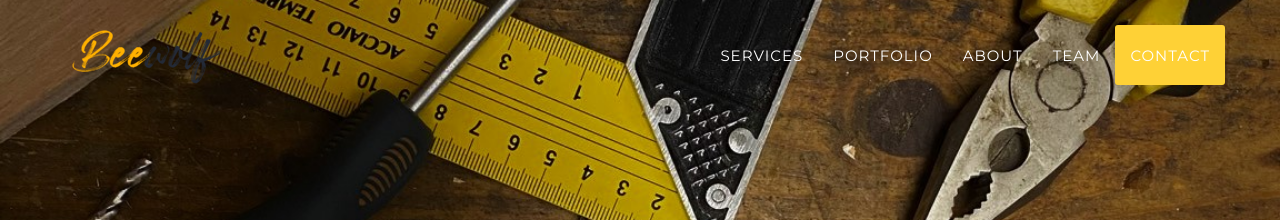
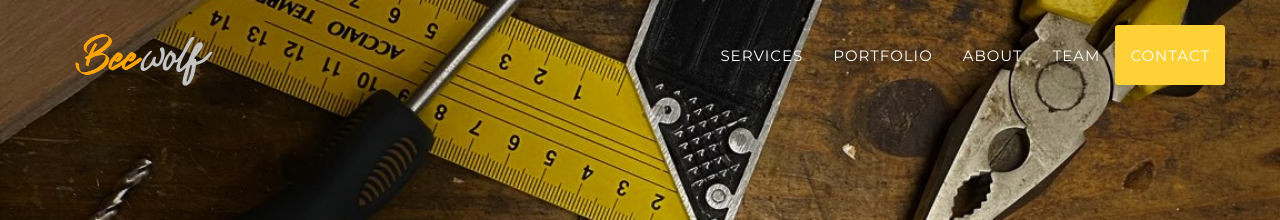
Before and after one commit to FrantisekKracmar/beewolf, a Jekyll site: the page built from index.html, in a window 1280 px wide. Shown: the top 220 px of the page. Built offline with Jekyll 4.4.1, drawn with Linux system fonts in a browser that asks for light colours; some web fonts are replaced.

Commit message:
new logo

```diff
--- a/_includes/header.html
+++ b/_includes/header.html
@@ -9,7 +9,7 @@
                     <span class="icon-bar"></span>
                     <span class="icon-bar"></span>
                 </button>
-                <a class="page-scroll" href="#page-top"><img src="img/icons/logo.png" height="65"></a>
+                <a class="page-scroll" href="#page-top"><img src="img/icons/logo.svg" height="65"></a>
             </div>
 
             <!-- Collect the nav links, forms, and other content for toggling -->
```
Also changed, not shown: img/icons/logo.svg (added).
